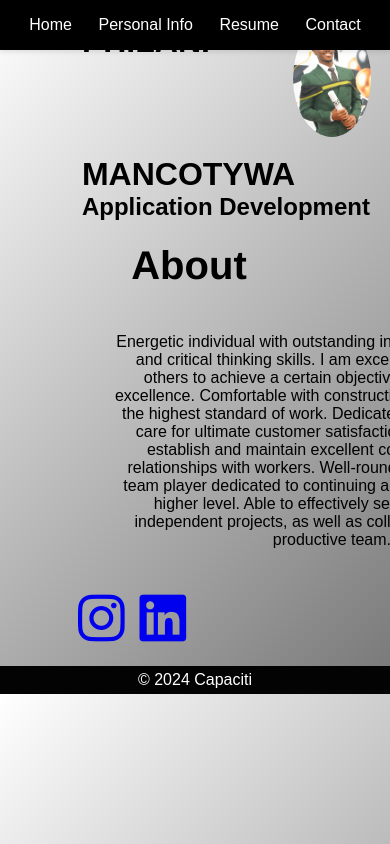
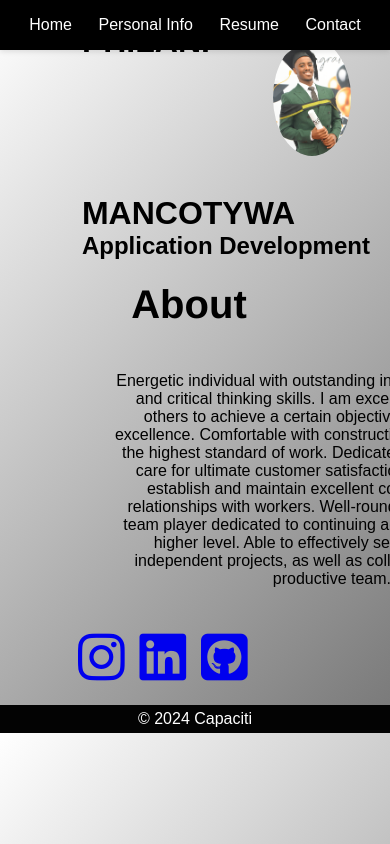
Before and after one commit to PhilaniMant/Portfolio, a plain HTML site: page index.html in a window 390 px wide. Shown: the top 844 px of the page. Drawn offline with Linux system fonts and the light colour scheme.

Commit message:
new changes to home page

```diff
--- a/index.html
+++ b/index.html
@@ -9,7 +9,7 @@
 <link rel="stylesheet" href="https://cdnjs.cloudflare.com/ajax/libs/font-awesome/6.7.1/css/all.min.css"
  integrity="sha512-5Hs3dF2AEPkpNAR7UiOHba+lRSJNeM2ECkwxUIxC1Q/FLycGTbNapWXB4tP889k5T5Ju8fs4b1P5z/iB4nMfSQ=="
   crossorigin="anonymous"
-   referrerpolicy="no-referrer" />
+   referrerpolicy="no-referrer"/>
 <body>
      <nav class="navbar"> <ul>
     <li><a href="index.html">Home</a></li>
@@ -26,8 +26,6 @@
     <h2> Application Development</h2>
 <div class="title"><h3>About</h3></div>
 <div class="container">
-
-
            <p>Energetic individual with outstanding interpersonal,
                 analytical and critical thinking skills.
                  I am excellent in working with others to achieve a certain objective on time and with excellence.
@@ -44,6 +42,8 @@
     <i class="fa-brands fa-instagram"></i></a>
     <a href="https://www.linkedin.com/in/philani-mancotywa-727715297/">
     <i class="fa-brands fa-linkedin"></i></a>
+    <a href="https://github.com/PhilaniMant">
+    <i class="fa-brands fa-square-github"></i></a>
 </div>
 <footer>
     <p>© 2024 Capaciti</p>
--- a/resume.css
+++ b/resume.css
@@ -15,7 +15,6 @@ body {
     background-color: rgb(133, 156, 182);
 
 }
-
 nav {
     width: 100%;
     background-color: #000000;
@@ -35,7 +34,6 @@ nav ul {
 }
 
 nav a {
-
     color: rgb(255, 255, 255);
     text-decoration: none;
     font-size: 1rem;
--- a/style.css
+++ b/style.css
@@ -22,7 +22,7 @@ body{
 .images {
     display: flex;
     float: right;
-    margin: 5%;
+    margin: 10%;
     border-radius: 50%; /* Makes the image circular */
     object-fit: cover; /* Ensures the image covers the element */
     width: 20%;/* Optional: Adds some space around the image */
@@ -79,10 +79,7 @@ p{
     margin-left: 20%;
     padding-bottom: 4%;
 }
-
-
     footer {
-        display: flex;
         max-width: max-content;
         max-width: 1800px;
         justify-content: center;
@@ -90,3 +87,14 @@ p{
         background-color: #030303;
         color: #fff;
       }
+
+      /* Responsive media query code for mobile devices */
+@media (max-width: 768px) {
+    .container {
+        flex-direction: column;
+    }
+    .left-column,
+    .right-column {
+        width: 100%;
+    }
+}
```
